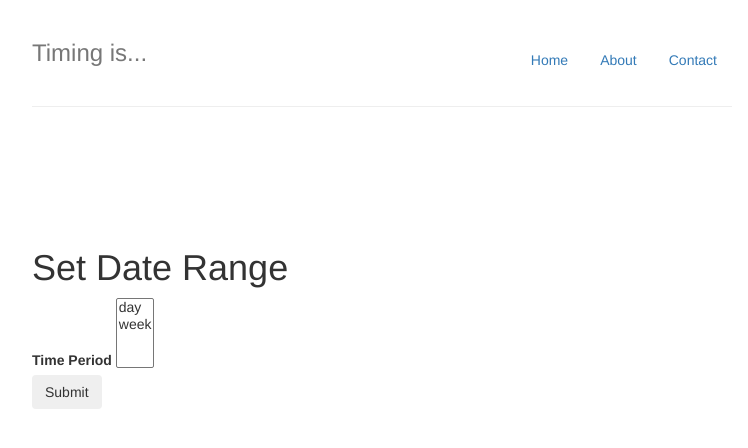
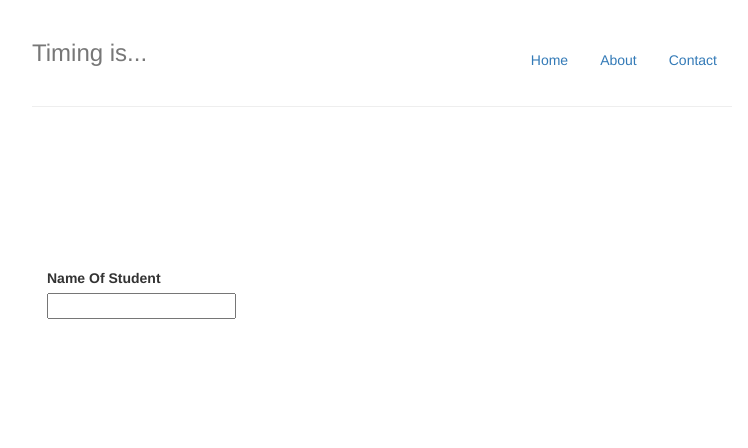
Before and after one commit to eayoungs/TimingIs-Flask, a Flask app: template templates/forms_template.html in a window 1280 px wide. Shown: the top 448 px of the page, without its empty margins (258-1006 px from the left). Run offline with Flask 2, Linux system fonts and the light colour scheme; the template is opened without the code that fills it: values that come from a table or form of the project are taken from there, others are empty; some libraries are stand-ins or nearby versions.

Commit message:
Simplified the form to a text-box, added testing files to gitignore

```diff
--- a/app.py
+++ b/app.py
@@ -10,7 +10,7 @@ from bootstrap_flask import create_app
 import httplib2
 from googleapiclient import discovery
 
-import forms
+from forms import ContactForm
 import get_events as ge
 
 
@@ -59,37 +59,22 @@ def google_oauth2():
             if not page_token:
                 break
 
-        form = forms.LanguageForm(request.form)
-        if request.method == 'POST' and form.validate():
-            dateRange = form.dateRange.data
+        form = ContactForm()
 
-            evStart_evEnd = ge.event_range(relRange='day')
-            gtEvents = ge.get_events(service, evStart_evEnd, calendarsDct)
+        evStart_evEnd = ge.event_range(relRange='day')
+        gtEvents = ge.get_events(service, evStart_evEnd, calendarsDct)
 
-            return render_template('forms_filled_template.html',
-                                   form=form,
-                                   homeBttnClass="active",
-                                   homeUrl=baseUrl,
-                                   aboutUrl=baseUrl+"about",
-                                   contactUrl=baseUrl+"contact",
-                                   quoteAttrib="Congratulations; you've authorized Timing.Is to access your Google Calendar data! To revoke authorization visit your Google account @ ",
-                                   subheading1=calendarsDct.keys(),
-                                   subtext1=dateRange,
-                                   link="https://myaccount.google.com/permissions",
-                                   linktext="https://myaccount.google.com/permissions")
-
-        else:
-            return render_template('forms_template.html',
-                                   form=form,
-                                   homeBttnClass="active",
-                                   homeUrl=baseUrl,
-                                   aboutUrl=baseUrl+"about",
-                                   contactUrl=baseUrl+"contact",
-                                   quoteAttrib="Congratulations; you've authorized Timing.Is to access your Google Calendar data! To revoke authorization visit your Google account @ ",
-                                   subheading1=calendarsDct.keys(),
-                                   subtext1='',
-                                   link="https://myaccount.google.com/permissions",
-                                   linktext="https://myaccount.google.com/permissions")
+        return render_template('forms_template.html',
+                               form=form,
+                               homeBttnClass="active",
+                               homeUrl=baseUrl,
+                               aboutUrl=baseUrl+"about",
+                               contactUrl=baseUrl+"contact",
+                               quoteAttrib="Congratulations; you've authorized Timing.Is to access your Google Calendar data! To revoke authorization visit your Google account @ ",
+                               subheading1='',# calendarsDct.keys(),
+                               subtext1='',# evStart_evEnd,
+                               link="https://myaccount.google.com/permissions",
+                               linktext="https://myaccount.google.com/permissions")
 
 
 @app.route('/callback')
--- a/forms.py
+++ b/forms.py
@@ -1,21 +1,8 @@
-
-# # http://flask.pocoo.org/docs/0.12/patterns/wtforms/
-# from wtforms import Form, BooleanField, StringField, PasswordField, validators
-#
-#
-# class RegistrationForm(Form):
-#     username = StringField('Username', [validators.Length(min=4, max=25)])
-#     email = StringField('Email Address', [validators.Length(min=6, max=35)])
-#     password = PasswordField('New Password', [
-#         validators.DataRequired(),
-#         validators.EqualTo('confirm', message='Passwords must match')
-#     ])
-#     confirm = PasswordField('Repeat Password')
-#     accept_tos = BooleanField('I accept the TOS', [validators.DataRequired()])
-
-from wtforms import Form, SelectMultipleField
+from flask_wtf import Form
+from wtforms import TextField
+from wtforms import validators, ValidationError
 
 
-class LanguageForm(Form):
-    dateRange = SelectMultipleField(u'Time Period', choices=[('day', 'day'),
-                                                             ('week', 'week')])
+class ContactForm(Form):
+   name = TextField("Name Of Student", [validators.Required(
+                                                   "Please enter your name.")])
--- a/templates/forms_template.html
+++ b/templates/forms_template.html
@@ -64,14 +64,15 @@
     <p class="lead">{{quoteAttrib}}<a href={{link}}>{{linktext}}</a></p>
   </div>
 
-    {% block content %}
-    <h1>Set Date Range</h1>
-
-    <form method="POST" action="/">
-        <div>{{ form.dateRange.label }} {{ form.dateRange(rows=2, multiple=True) }}</div>
-        <button type="submit" class="btn">Submit</button>
-    </form>
-    {% endblock %}
+  <div class="row marketing">
+    <div class="col-md-6">
+      <input id = "csrf_token" name = "csrf_token" type = "hidden" />
+      <label for = "name">Name Of Student</label><br>
+      <input id = "name" name = "name" type = "text" value = "" />
+      {% for message in form.name.errors %}
+        {{ message }}
+      {% endfor %}
+    </div>
 
     <div class="col-md-6">
       <h4>{{subheading1}}</h4>
@@ -79,19 +80,6 @@
     </div>
   </div>
 
-<!--
-    <div class="row marketing">
-      <div class="col-md-6">
-        <h4>{{subheading1}}</h4>
-        <p>{{subtext1}}</p>
-      </div>
-     <div class="col-md-6">
-       <h4>{{subheading2}}</h4>
-       <p>{{subtext2}}</p>
-     </div>
-    </div>
--->
-
   <script src="{{ url_for('static', filename='js/jquery-3.1.1.min.js') }}"></script>
   <script src="{{ url_for('static', filename='js/bootstrap.min.js') }}"></script>
   </body>
```
Also changed, not shown: 1 other file.
